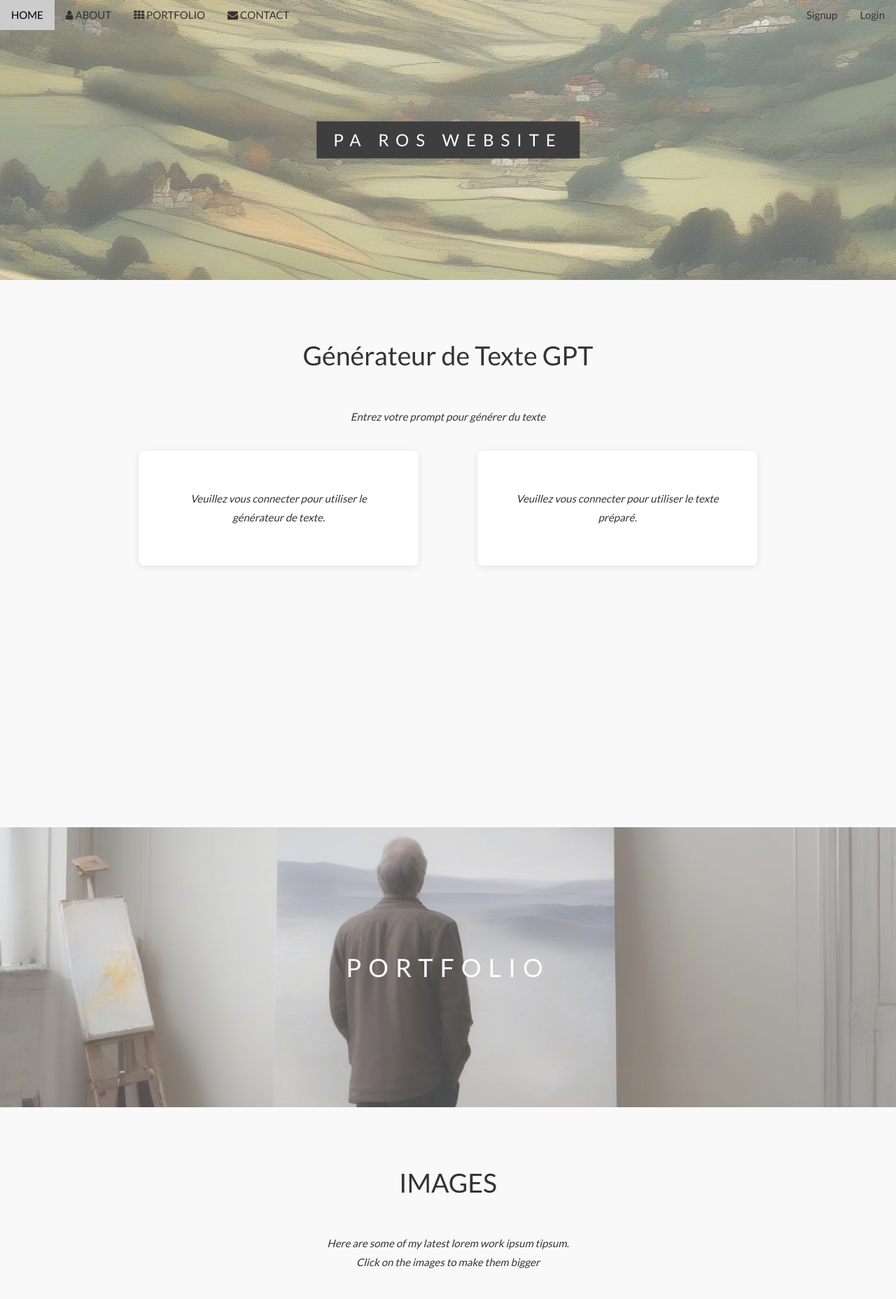
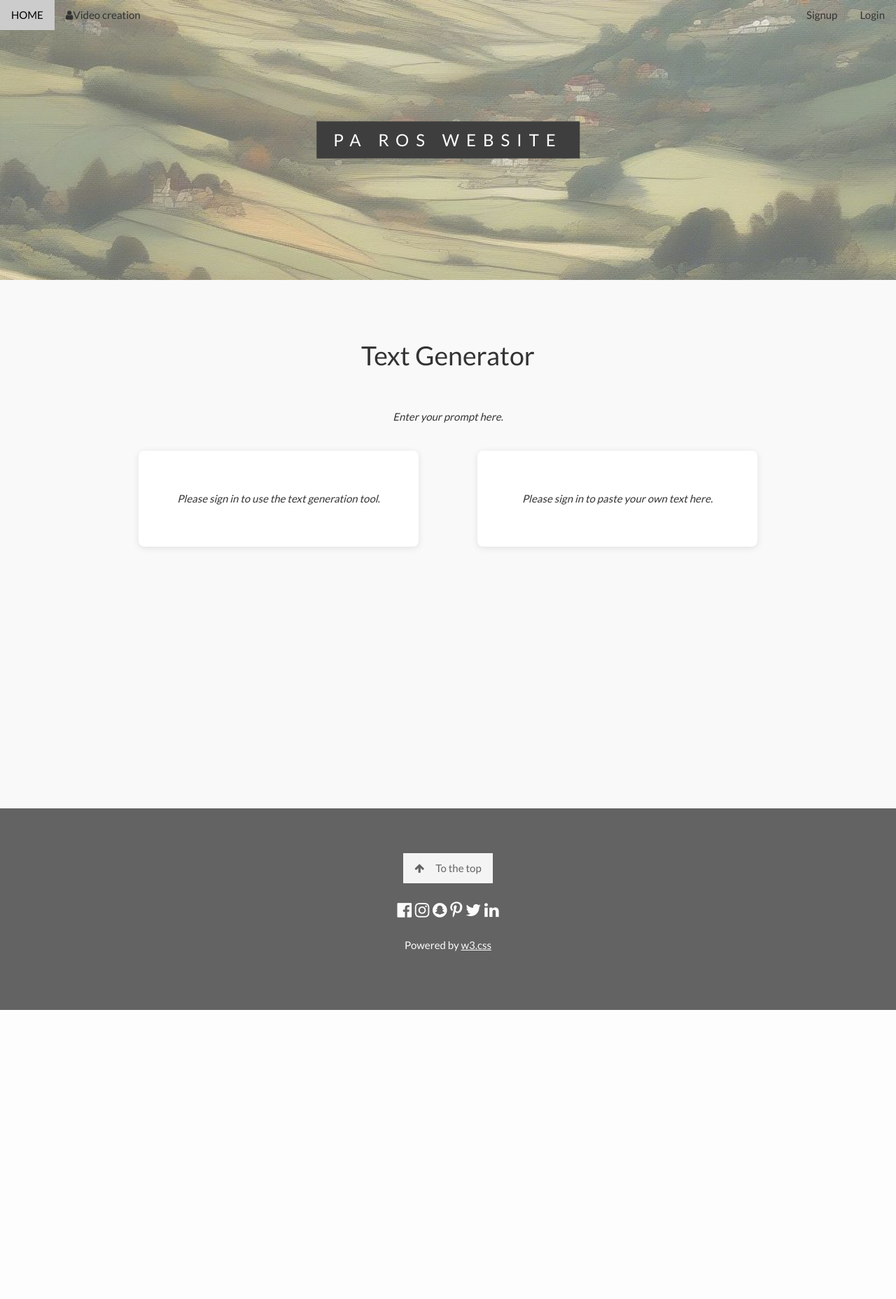
Before and after one commit to Zapp-Renfro/ROS_PA, a Flask app: page / in a window 1280 px wide. Shown: the top 1856 px of the page at 70% size. After the commit the page ends 1443 px from the top, so only its background shows below. Run offline with Flask 2, Linux system fonts and the light colour scheme; data that the repository does not hold is empty; parts of the project's set-up code (start-up, migrations or seed data) failed here and were passed over.

Commit message:
translation - image result and index

```diff
--- a/GPT4-Version/templates/index.html
+++ b/GPT4-Version/templates/index.html
@@ -17,9 +17,7 @@
       <i class="fa fa-bars"></i>
     </a>
     <a href="#home" class="w3-bar-item w3-button">HOME</a>
-    <a href="#about" class="w3-bar-item w3-button w3-hide-small"><i class="fa fa-user"></i> ABOUT</a>
-    <a href="#portfolio" class="w3-bar-item w3-button w3-hide-small"><i class="fa fa-th"></i> PORTFOLIO</a>
-    <a href="#contact" class="w3-bar-item w3-button w3-hide-small"><i class="fa fa-envelope"></i> CONTACT</a>
+    <a href="#about" class="w3-bar-item w3-button w3-hide-small"><i class="fa fa-user"></i>Video creation</a>
     {% if 'user_email' in session %}
       <a href="#" class="w3-bar-item w3-button w3-hide-small w3-right">{{ session['user_email'] }}</a>
       <a href="/logout" class="w3-bar-item w3-button w3-hide-small w3-right w3-hover-red">Logout</a>
@@ -31,8 +29,6 @@
   <!-- Navbar on small screens -->
   <div id="navDemo" class="w3-bar-block w3-white w3-hide w3-hide-large w3-hide-medium">
     <a href="#about" class="w3-bar-item w3-button" onclick="toggleFunction()">ABOUT</a>
-    <a href="#portfolio" class="w3-bar-item w3-button" onclick="toggleFunction()">OUR GENERATION</a>
-    <a href="#contact" class="w3-bar-item w3-button" onclick="toggleFunction()">CONTACT</a>
     {% if 'user_email' in session %}
       <a href="#" class="w3-bar-item w3-button">{{ session['user_email'] }}</a>
       <a href="/logout" class="w3-bar-item w3-button">Logout</a>
@@ -50,8 +46,8 @@
 </div>
 <!-- Container (About Section) -->
 <div class="w3-content w3-container w3-padding-64" id="about">
-  <h3 class="w3-center">Générateur de Texte GPT</h3>
-  <p class="w3-center"><em>Entrez votre prompt pour générer du texte</em></p>
+  <h3 class="w3-center">Text Generator</h3>
+  <p class="w3-center"><em>Enter your prompt here.</em></p>
   <div class="boxes-container">
     <div class="container">
       {% if 'user_email' in session %}
@@ -70,84 +66,26 @@
             <option value="{{ model['url'] }}">{{ model['name'] }}</option>
           {% endfor %}
           </select>
-          <input type="submit" value="Générer">
+          <input type="submit" value="Generate text">
       </form>
       {% else %}
-      <p class="w3-center"><em>Veuillez vous connecter pour utiliser le générateur de texte.</em></p>
+      <p class="w3-center"><em>Please sign in to use the text generation tool.</em></p>
       {% endif %}
     </div>
     <div class="container">
       {% if 'user_email' in session %}
       <form action="/use_text" method="post">
-          <label for="prompt2">Texte Préparé:</label>
+          <label for="prompt2">I already have a script.</label>
           <input type="text" id="prompt2" name="prompt2" required>
-          <input type="submit" value="Utiliser">
+          <input type="submit" value="Use">
       </form>
       {% else %}
-      <p class="w3-center"><em>Veuillez vous connecter pour utiliser le texte préparé.</em></p>
+      <p class="w3-center"><em>Please sign in to paste your own text here.</em></p>
       {% endif %}
     </div>
   </div>
 </div>
-<!-- Second Parallax Image with Portfolio Text -->
-<div class="bgimg-2 w3-display-container w3-opacity-min">
-  <div class="w3-display-middle">
-    <span class="w3-xxlarge w3-text-white w3-wide">PORTFOLIO</span>
-  </div>
-</div>
-<!-- Container (Portfolio Section) -->
-<div class="w3-content w3-container w3-padding-64" id="portfolio">
-  <h3 class="w3-center">IMAGES</h3>
-  <p class="w3-center"><em>Here are some of my latest lorem work ipsum tipsum.<br> Click on the images to make them bigger</em></p><br>
-  <div class="w3-row-padding w3-center">
-    <div class="w3-col m3 w3-margin-bottom">
-      <img src="https://www.w3schools.com/w3images/p1.jpg" style="width:100%" onclick="onClick(this)" class="w3-hover-opacity" alt="The mist over the mountains">
-    </div>
-    <div class="w3-col m3 w3-margin-bottom">
-      <img src="https://www.w3schools.com/w3images/p2.jpg" style="width:100%" onclick="onClick(this)" class="w3-hover-opacity" alt="Coffee beans">
-    </div>
-    <div class="w3-col m3 w3-margin-bottom">
-      <img src="https://www.w3schools.com/w3images/p3.jpg" style="width:100%" onclick="onClick(this)" class="w3-hover-opacity" alt="Bear closeup">
-    </div>
-    <div class="w3-col m3 w3-margin-bottom">
-      <img src="https://www.w3schools.com/w3images/p4.jpg" style="width:100%" onclick="onClick(this)" class="w3-hover-opacity" alt="Quiet ocean">
-    </div>
-  </div>
-  <div class="w3-row-padding w3-center w3-section">
-    <div class="w3-col m3 w3-margin-bottom">
-      <img src="https://www.w3schools.com/w3images/p5.jpg" style="width:100%" onclick="onClick(this)" class="w3-hover-opacity" alt="The mist">
-    </div>
-    <div class="w3-col m3 w3-margin-bottom">
-      <img src="https://www.w3schools.com/w3images/p6.jpg" style="width:100%" onclick="onClick(this)" class="w3-hover-opacity" alt="My beloved typewriter">
-    </div>
-    <div class="w3-col m3 w3-margin-bottom">
-      <img src="https://www.w3schools.com/w3images/p7.jpg" style="width:100%" onclick="onClick(this)" class="w3-hover-opacity" alt="Empty ghost train">
-    </div>
-    <div class="w3-col m3 w3-margin-bottom">
-      <img src="https://www.w3schools.com/w3images/p8.jpg" style="width:100%" onclick="onClick(this)" class="w3-hover-opacity" alt="Sailing">
-    </div>
-    <button class="w3-button w3-padding-large w3-light-grey" style="margin-top:64px">LOAD MORE</button>
-  </div>
-</div>
-<!-- Modal for full size images on click-->
-<div id="modal01" class="w3-modal w3-black" onclick="this.style.display='none'">
-  <span class="w3-button w3-large w3-black w3-display-topright" title="Close Modal Image"><i class="fa fa-remove"></i></span>
-  <div class="w3-modal-content w3-animate-zoom w3-center w3-transparent w3-padding-64">
-    <img id="img01" class="w3-image">
-    <p id="caption" class="w3-opacity w3-large"></p>
-  </div>
-</div>
-<!-- Third Parallax Image with Portfolio Text -->
-<div class="bgimg-3 w3-display-container w3-opacity-min">
-  <div class="w3-display-middle">
-    <span class="w3-xxlarge w3-text-white w3-wide">CONTACT</span>
-  </div>
-</div>
-<!-- Container (Contact Section) -->
-<div class="w3-content w3-container w3-padding-64" id="contact">
-  <h3 class="w3-center">WHERE I WORK</h3>
-  <p class="w3-center"><em>I'd love your feedback!</em></p>
-</div>
+
 <!-- Footer -->
 <footer class="w3-center w3-black w3-padding-64 w3-opacity w3-hover-opacity-off">
   <a href="#home" class="w3-button w3-light-grey"><i class="fa fa-arrow-up w3-margin-right"></i>To the top</a>
--- a/GPT4-Version/templates/login.html
+++ b/GPT4-Version/templates/login.html
@@ -1,7 +1,7 @@
 <!DOCTYPE html>
 <html>
 <head>
-  <title>Se connecter</title>
+  <title>Sign In</title>
   <meta charset="UTF-8">
   <meta name="viewport" content="width=device-width, initial-scale=1">
   <link rel="stylesheet" href="https://www.w3schools.com/w3css/4/w3.css">
```
Also changed, not shown: GPT4-Version/templates/image_result.html (+7 -7 lines).
